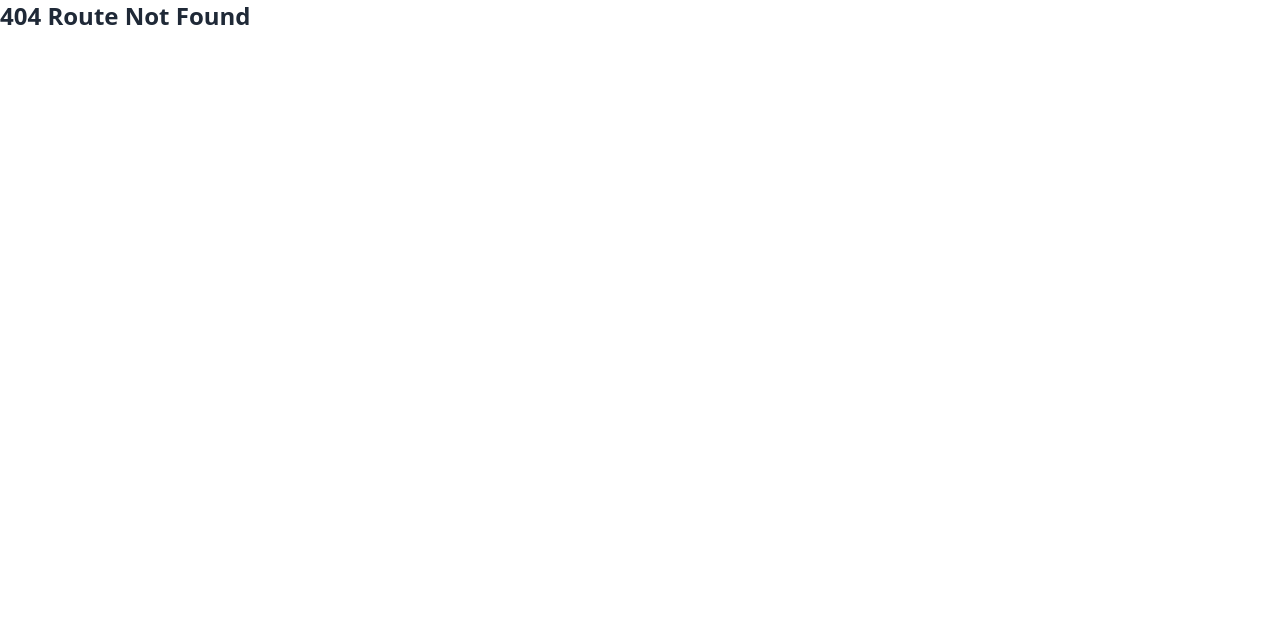
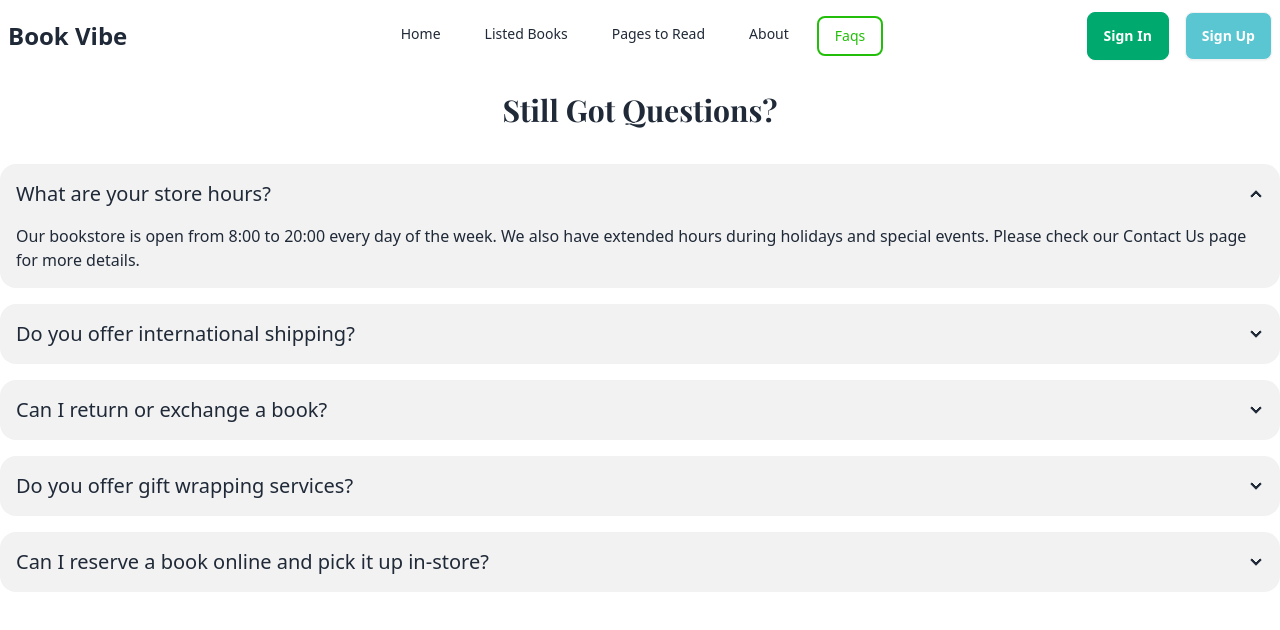
Before and after one commit to MASHRAFI47/Book-Vibe, a React (Vite) app: page /faqs in a window 1280 px wide. Before the commit this address had no page. Shown: the top 630 px of the page. Built offline with nearby package versions, Linux system fonts and the light colour scheme; a web font is replaced by a local one.

Commit message:
2 more pages added

```diff
--- a/src/components/BookDetails/BookDetails.jsx
+++ b/src/components/BookDetails/BookDetails.jsx
@@ -21,7 +21,7 @@ const BookDetails = () => {
 
 
     return (
-        <div className="mt-10">
+        <div className="mt-10 mb-5">
             <div className="flex flex-col md:flex-row">
                 <div className="flex-1">
                     <img src={image} className="h-[90%] w-4/5 mx-auto rounded-lg" alt={bookName} />
@@ -64,9 +64,9 @@ const BookDetails = () => {
                         </div>
                     </div>
 
-                    <div className="flex gap-5">
+                    <div className="flex gap-5 mt-2">
                         <button className="btn" onClick={() => handleReadList(singleBook)}>Read</button>
-                        <button className="btn bg-[#50B1C9]" onClick={() => handleWishlist(singleBook)}>Wishlist</button>
+                        <button className="btn bg-[#50B1C9] text-white" onClick={() => handleWishlist(singleBook)}>Wishlist</button>
                     </div>
 
                 </div>
--- a/src/components/Header/Header.jsx
+++ b/src/components/Header/Header.jsx
@@ -11,6 +11,12 @@ const Header = () => {
         <li className="lg:mr-3"><NavLink to={'/pages-to-read'} className={({ isActive, isPending }) =>
             isPending ? "pending" : isActive ? "text-[#23BE0A] border-solid border-[#23BE0A] border-2" : ""
         }>Pages to Read</NavLink></li>
+        <li className="lg:mr-3"><NavLink to={'/about'} className={({ isActive, isPending }) =>
+            isPending ? "pending" : isActive ? "text-[#23BE0A] border-solid border-[#23BE0A] border-2" : ""
+        }>About</NavLink></li>
+        <li className="lg:mr-3"><NavLink to={'/faqs'} className={({ isActive, isPending }) =>
+            isPending ? "pending" : isActive ? "text-[#23BE0A] border-solid border-[#23BE0A] border-2" : ""
+        }>Faqs</NavLink></li>
     </>
     return (
         <nav>
--- /dev/null
+++ b/src/pages/About/About.jsx
@@ -0,0 +1,16 @@
+
+const About = () => {
+  return (
+    <div>
+        <div className="text-center p-3 md:p-0">
+            <h1 className="text-3xl font-bold font-playfair underline my-5">About Us</h1>
+            <p>Welcome to Book Vibe, where passion for literature meets the joy of discovery. Nestled in the heart of Dhaka, our bookstore has been a beloved destination for book enthusiasts, avid readers, and curious minds since 2024.</p>
+
+            <h1 className="text-3xl font-bold font-playfair underline my-5">Our Story</h1>
+            <p>Founded by Ashik Mahbub, a lifelong bibliophile with a dream to create a haven for book lovers, Book vibe started as a small, independent bookstore with a vision to inspire, educate, and connect our community through the magic of books. Over the years, our bookstore has grown and evolved, but our commitment to fostering a love for reading and supporting literary culture remains unwavering.</p>
+        </div>
+    </div>
+  )
+}
+
+export default About
--- /dev/null
+++ b/src/pages/Faqs/Faqs.jsx
@@ -0,0 +1,62 @@
+
+const Faqs = () => {
+    return (
+        <div>
+            <div className="flex flex-col items-center justify-center h-full mt-20 md:mt-0">
+                <h1 className="text-3xl mb-3 mt-5 font-bold font-playfair text-center">Still Got Questions?</h1>
+                <div className="collapse collapse-arrow bg-base-200 mb-4 mt-6">
+                    <input type="radio" name="my-accordion-2" defaultChecked />
+                    <div className="collapse-title text-xl font-medium">
+                        What are your store hours?
+                    </div>
+                    <div className="collapse-content">
+                        <p>Our bookstore is open from 8:00 to 20:00 every day of the week. We also have extended hours during holidays and special events. Please check our Contact Us page for more details.</p>
+                    </div>
+                </div>
+
+                <div className="collapse collapse-arrow bg-base-200 mb-4">
+                    <input type="radio" name="my-accordion-2" />
+                    <div className="collapse-title text-xl font-medium">
+                        Do you offer international shipping?
+                    </div>
+                    <div className="collapse-content">
+                        <p>Yes, we offer international shipping to select countries. Shipping costs and delivery times may vary depending on the destination. For more information, please visit our Shipping page.</p>
+                    </div>
+                </div>
+
+                <div className="collapse collapse-arrow bg-base-200 mb-4">
+                    <input type="radio" name="my-accordion-2" />
+                    <div className="collapse-title text-xl font-medium">
+                        Can I return or exchange a book?
+                    </div>
+                    <div className="collapse-content">
+                        <p>We accept returns or exchanges within 30 days of purchase, provided the book is in its original condition. Please refer to our Return Policy for detailed instructions on how to initiate a return or exchange.</p>
+                    </div>
+                </div>
+
+                <div className="collapse collapse-arrow bg-base-200 mb-4">
+                    <input type="radio" name="my-accordion-2" />
+                    <div className="collapse-title text-xl font-medium">
+                        Do you offer gift wrapping services?
+                    </div>
+                    <div className="collapse-content">
+                        <p>Yes, we offer complimentary gift wrapping services for books purchased in-store or online. Simply select the gift wrapping option at checkout, and our team will ensure your purchase is beautifully wrapped and ready for gifting.</p>
+                    </div>
+                </div>
+
+                <div className="collapse collapse-arrow bg-base-200 mb-4">
+                    <input type="radio" name="my-accordion-2" />
+                    <div className="collapse-title text-xl font-medium">
+                        Can I reserve a book online and pick it up in-store?
+                    </div>
+                    <div className="collapse-content">
+                        <p>Absolutely! We offer an in-store pickup option for online orders. Simply select the Pickup In-Store option at checkout, and we will notify you once your order is ready for collection.</p>
+                    </div>
+                </div>
+
+            </div>
+        </div>
+    )
+}
+
+export default Faqs
--- a/src/pages/ListedBooks/ListedBooks.jsx
+++ b/src/pages/ListedBooks/ListedBooks.jsx
@@ -14,18 +14,26 @@ const ListedBooks = () => {
 
   const allBooks = useLoaderData()
   const localReadData = getReadFromLocalStorage()
-
-
+  const localWishData = getWishFromLocalStorage()
 
   const [readBookLists, setReadBookLists] = useState(localReadData)
+  const [wishBookLists, setWishBookLists] = useState(localWishData)
 
 
   // test
-  const[booking, setBooking] = useState(localReadData)
+  const [booking, setBooking] = useState(localReadData)
+  const [wishing, setWishing] = useState(localWishData)
+
   useEffect(() => {
     fetch('books.json')
       .then(res => res.json())
       .then(data => setBooking(data))
+  }, []);
+
+  useEffect(() => {
+    fetch('books.json')
+      .then(res => res.json())
+      .then(data => setWishing(data))
   }, []);
 
   useEffect(() => {
@@ -55,12 +63,24 @@ const ListedBooks = () => {
 
       // test
       let data = [...booking];
-      if(data.length > 0) {
-        let result = data.sort((a,b) => a.bookName.localeCompare(b.bookName))
+      if (data.length > 0) {
+        let result = data.sort((a, b) => a.bookName.localeCompare(b.bookName))
         setBooking(result)
       }
 
+
+      wishBookLists.sort((a, b) =>
+        b.rating - a.rating
+      )
+      setWishBookLists(wishBookLists)
+      // second test
+      let newData = [...wishing];
+      if (newData.length > 0) {
+        let result = newData.sort((a, b) => a.bookName.localeCompare(b.bookName))
+        setWishing(result)
       }
+    }
+
     else if (filter == 'number-of-pages') {
       toast('number of pages')
       readBookLists.sort((a, b) =>
@@ -70,8 +90,8 @@ const ListedBooks = () => {
 
       // test
       let data = [...booking];
-      if(data.length > 0) {
-        let result = data.sort((a,b) => a.bookName.localeCompare(b.bookName))
+      if (data.length > 0) {
+        let result = data.sort((a, b) => a.bookName.localeCompare(b.bookName))
         setBooking(result)
       }
 
@@ -85,8 +105,8 @@ const ListedBooks = () => {
 
       // test
       let data = [...booking];
-      if(data.length > 0) {
-        let result = data.sort((a,b) => a.bookName.localeCompare(b.bookName))
+      if (data.length > 0) {
+        let result = data.sort((a, b) => a.bookName.localeCompare(b.bookName))
         setBooking(result)
       }
     }
@@ -137,15 +157,18 @@ const ListedBooks = () => {
         <input type="radio" name="my_tabs_2" role="tab" className="tab" aria-label="Read" defaultChecked />
         <div role="tabpanel" className="tab-content bg-base-100 border-base-300 rounded-box p-6">
           <div>
-            {readBookLists.map((readBook, index) => (
-              <div key={index} className="mt-0 md:mt-6 border p-0 md:p-3 rounded-xl">
-                <div className="flex flex-col md:flex-row ml-5 md:ml-0">
-                  <div className="w-full md:w-1/3 p-3 md:p-0">
-                    <img src={readBook.image} className="bg-[#1313130D] p-5 w-full md:w-1/2" alt="" />
+            {/* readbooks list */}
+            {
+              readBookLists.map((readBook, index) => (
+                <div key={index} className="mb-3 border">
+                  <div className="card card-side bg-base-100 shadow-xl rounded flex-col md:flex-row">
+                    <img src={readBook.image} className="w-full md:w-[20%] p-5 bg-[#1313130D]" alt="Movie" />
+                    <div className="card-body">
+                      <h2 className="card-title font-playfair text-2xl font-bold">{readBook.bookName}</h2>
+                      <div>
+                        <p>By: {readBook.author}</p>
                       </div>
-                  <div className="w-2/3">
-                    <h1 className="font-playfair text-2xl font-bold">{readBook.bookName}</h1>
-                    <p>By: {readBook.author}</p>
+
                       <div className="items-center hidden md:inline-flex">
                         <span className="font-bold mt-2 mr-4">Tag</span>
                         <div className="flex gap-2 items-center">
@@ -159,7 +182,6 @@ const ListedBooks = () => {
                         </div>
                       </div>
 
-                    {/* mobile */}
                       <div className="flex items-center md:hidden">
                         <div className="flex gap-2 items-center">
                           {
@@ -182,35 +204,42 @@ const ListedBooks = () => {
                       </div>
 
                       <div className="flex gap-2 md:gap-5 mt-3 mb-3">
+                        <div>
                           <p className="bg-[#328EFF33] text-[#328EFF] p-2 py-1 md:py-2 rounded-xl">Category: {readBook.category}</p>
+                        </div>
+                        <div>
                           <p className="bg-[#FFAC3333] text-[#FFAC33] p-2 py-1 md:py-2 rounded-xl">Rating: {readBook.rating}</p>
-                      <Link to={`/book-details/${readBook.id}`} className="btn btn-success text-white p-2 py-1 md:py-2 rounded-xl">View Details</Link>
+                        </div>
+                        <Link to={`/book-details/${readBook.id}`} className="bg-[#23BE0A] text-white p-2 py-1 md:py-2 rounded-xl">View Details</Link>
                       </div>
 
-                  </div>
 
                     </div>
                   </div>
-            ))}
+                </div>
+              ))
+            }
           </div>
         </div>
 
 
 
-        <input type="radio" name="my_tabs_2" role="tab" className="tab" aria-label="Wishlist"  />
+        <input type="radio" name="my_tabs_2" role="tab" className="tab" aria-label="Wishlist" />
         <div role="tabpanel" className="tab-content bg-base-100 border-base-300 rounded-box p-6">
 
           {/* Wishlist */}
           <div>
-            {wishBooks.map((wishBook, index) => (
-              <div key={index} className="mt-0 md:mt-6 border p-0 md:p-3 rounded-xl">
-                <div className="flex flex-col md:flex-row ml-5 md:ml-0">
-                  <div className="w-full md:w-1/3 p-3 md:p-0">
-                    <img src={wishBook.image} className="bg-[#1313130D] p-5 w-full md:w-1/2" alt="" />
+            {
+              wishBooks.map((wishBook, index) => (
+                <div key={index} className="mb-3 border">
+                  <div className="card card-side bg-base-100 shadow-xl rounded flex-col md:flex-row">
+                    <img src={wishBook.image} className="w-full md:w-[20%] p-5 bg-[#1313130D]" alt="Movie" />
+                    <div className="card-body">
+                      <h2 className="card-title font-playfair text-2xl font-bold">{wishBook.bookName}</h2>
+                      <div>
+                        <p>By: {wishBook.author}</p>
                       </div>
-                  <div className="w-2/3">
-                    <h1 className="font-playfair text-2xl font-bold">{wishBook.bookName}</h1>
-                    <p>By: {wishBook.author}</p>
+
                       <div className="items-center hidden md:inline-flex">
                         <span className="font-bold mt-2 mr-4">Tag</span>
                         <div className="flex gap-2 items-center">
@@ -224,7 +253,6 @@ const ListedBooks = () => {
                         </div>
                       </div>
 
-                    {/* mobile */}
                       <div className="flex items-center md:hidden">
                         <div className="flex gap-2 items-center">
                           {
@@ -247,16 +275,19 @@ const ListedBooks = () => {
                       </div>
 
                       <div className="flex gap-2 md:gap-5 mt-3 mb-3">
+                        <div>
                           <p className="bg-[#328EFF33] text-[#328EFF] p-2 py-1 md:py-2 rounded-xl">Category: {wishBook.category}</p>
+                        </div>
+                        <div>
                           <p className="bg-[#FFAC3333] text-[#FFAC33] p-2 py-1 md:py-2 rounded-xl">Rating: {wishBook.rating}</p>
-                      <Link to={`/book-details/${wishBook.id}`} className="btn btn-success text-white p-2 py-1 md:py-2 rounded-xl">View Details</Link>
                         </div>
-
-                  </div>
-
+                        <Link to={`/book-details/${wishBook.id}`} className="bg-[#23BE0A] text-white p-2 py-1 md:py-2 rounded-xl">View Details</Link>
                       </div>
                     </div>
-            ))}
+                  </div>
+                </div>
+              ))
+            }
           </div>
 
         </div>
```
Also changed, not shown: src/main.jsx (+10 -0 lines). Lines whose indentation alone changed are shown as unchanged.
